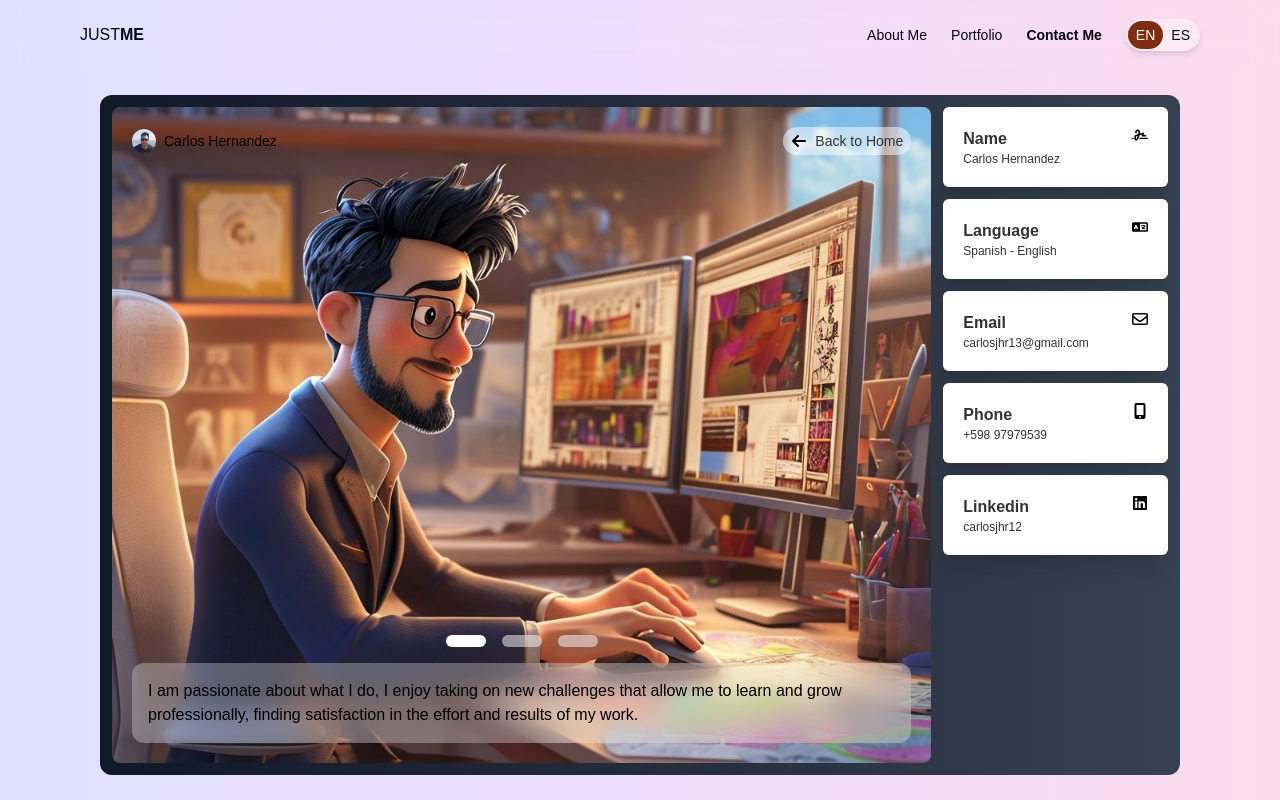
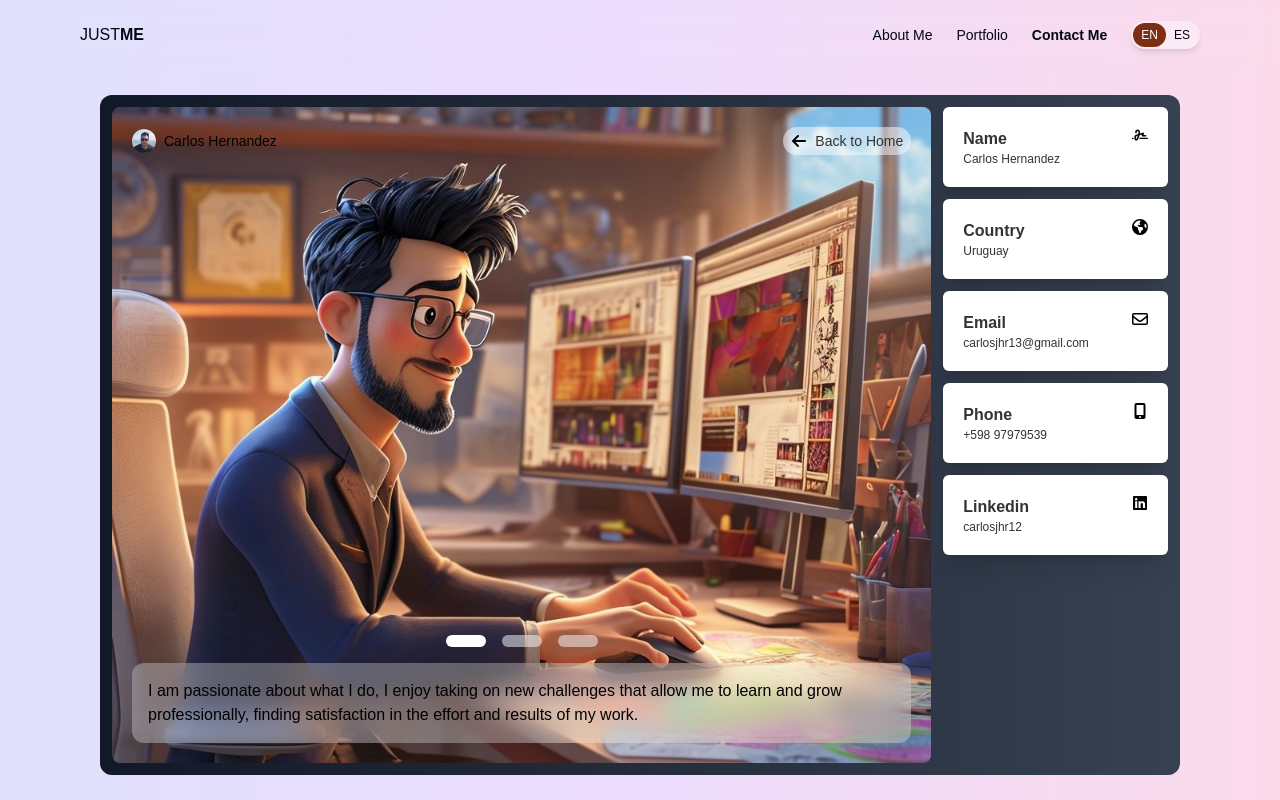
Before and after one commit to carlosjhr13/portfolio, a React (Vite) app: page /contact in a window 1280 px wide. Built offline with nearby package versions, Linux system fonts and the light colour scheme.

Commit message:
change principal image

```diff
--- a/src/components/AboutMe.jsx
+++ b/src/components/AboutMe.jsx
@@ -30,7 +30,7 @@ export const AboutMe = () => {
                   <p className="text-xl font-semibold">{t.profile.title}</p>
                   <img
                     className="w-28 h-28 rounded-full object-cover"
-                    src={`./assets/icons/perfilPhoto.jpg`}
+                    src={`./assets/icons/perfilPhoto2.jpg`}
                     alt="Carlos Hernandez"
                   />
                 </div>
--- a/src/components/ContactMe.jsx
+++ b/src/components/ContactMe.jsx
@@ -1,20 +1,36 @@
 import { useNavigate } from "react-router";
 import { CardPersonalInfo } from "../ui/CardPersonalInfo";
-import { useState } from "react";
+import { useState, useEffect } from "react";
+import { useLanguage } from "../context/LanguageContext";
+import { translations } from "../translations/translations";
 
 export const ContactMe = () => {
+  const { language } = useLanguage();
+  const t = translations[language].contactMe;
+
   const [content, setContent] = useState({
     image: "work",
-    text: "I am passionate about what I do, I enjoy taking on new challenges that allow me to learn and grow professionally, finding satisfaction in the effort and results of my work.",
+    text: t.slides.work.text,
   });
+
+  useEffect(() => {
+    setContent((prevContent) => ({
+      ...prevContent,
+      text: t.slides[prevContent.image].text,
+    }));
+  }, [language, t]);
+
   const navigate = useNavigate();
 
   const onNavigateBack = () => {
     navigate("/");
   };
 
-  const handleImageChange = (selectedImage, selectedText) => {
-    setContent({ image: selectedImage, text: selectedText });
+  const handleImageChange = (selectedImage) => {
+    setContent({
+      image: selectedImage,
+      text: t.slides[selectedImage].text,
+    });
   };
 
   return (
@@ -39,7 +55,7 @@ export const ContactMe = () => {
                 src={`./assets/icons/perfilPhoto.jpg`}
                 alt="Carlos Hernandez"
               />
-              <p className="text-sm text-black">Carlos Hernandez</p>
+              <p className="text-sm text-black">{t.personalInfo.name.info}</p>
             </div>
 
             <button
@@ -51,7 +67,7 @@ export const ContactMe = () => {
                 src={`./assets/icons/arrow-left.svg`}
                 alt="arrow-left"
               />
-              Back to Home
+              {t.backButton}
             </button>
           </div>
           <div className="flex flex-col gap-4">
@@ -60,34 +76,19 @@ export const ContactMe = () => {
                 className={`w-10 h-3 rounded-full ${
                   content.image === "work" ? "bg-white" : "bg-white/50"
                 }`}
-                onClick={() =>
-                  handleImageChange(
-                    "work",
-                    "I am passionate about what I do, I enjoy taking on new challenges that allow me to learn and grow professionally, finding satisfaction in the effort and results of my work."
-                  )
-                }
+                onClick={() => handleImageChange("work")}
               />
               <button
                 className={`w-10 h-3 rounded-full ${
                   content.image === "music" ? "bg-white" : "bg-white/50"
                 }`}
-                onClick={() =>
-                  handleImageChange(
-                    "music",
-                    "Music is my constant companion while I work. Listening to my favorite songs helps me concentrate, relax, and find the inspiration I need to give my best in every task."
-                  )
-                }
+                onClick={() => handleImageChange("music")}
               />
               <button
                 className={`w-10 h-3 rounded-full ${
-                  content.image === "default" ? "bg-white" : "bg-white/50"
+                  content.image === "family" ? "bg-white" : "bg-white/50"
                 }`}
-                onClick={() =>
-                  handleImageChange(
-                    "default",
-                    "Family time is invaluable to me. Finding a balance between work and moments with my loved ones is essential, as they are my source of motivation and energy to keep moving forward each day."
-                  )
-                }
+                onClick={() => handleImageChange("family")}
               />
             </div>
             <p className="right-0 bottom-0 left-0 backdrop-blur-md p-4 bg-white/30 text-black rounded-xl transition-all duration-700 ease-in-out">
@@ -97,33 +98,28 @@ export const ContactMe = () => {
         </div>
         <div className="md:flex flex-col gap-3 w-full md:w-1/3 h-full grid grid-cols-2 md:mt-0 mt-5 pb-8">
           <CardPersonalInfo
-            title="Name"
-            info="Carlos Hernandez"
+            title={t.personalInfo.name.title}
+            info={t.personalInfo.name.info}
             img={`./assets/icons/signature-solid.svg`}
           />
-          {/* <CardPersonalInfo
-            title="Country"
-            info="Uruguay"
+          <CardPersonalInfo
+            title={t.personalInfo.country.title}
+            info={t.personalInfo.country.info}
             img={`./assets/icons/earth-americas-solid.svg`}
-          /> */}
-          <CardPersonalInfo
-            title="Language"
-            info="Spanish - English"
-            img={`./assets/icons/language-solid.svg`}
           />
           <CardPersonalInfo
-            title="Email"
-            info="carlosjhr13@gmail.com"
+            title={t.personalInfo.email.title}
+            info={t.personalInfo.email.info}
             img={`./assets/icons/envelope-regular.svg`}
           />
           <CardPersonalInfo
-            title="Phone"
-            info="+598 97979539"
+            title={t.personalInfo.phone.title}
+            info={t.personalInfo.phone.info}
             img={`./assets/icons/mobile-screen-button-solid.svg`}
           />
           <CardPersonalInfo
-            title="Linkedin"
-            info="carlosjhr12"
+            title={t.personalInfo.linkedin.title}
+            info={t.personalInfo.linkedin.info}
             img={`./assets/icons/linkedin.svg`}
           />
         </div>
--- a/src/components/Home.jsx
+++ b/src/components/Home.jsx
@@ -73,8 +73,8 @@ export const Home = () => {
             </button>
           </div>
           <img
-            className="md:h-[110%] h-[60%] absolute bottom-0 md:-bottom-40 -md:right-60 lg:right-0 right-0 self-end object-cover -z-10"
-            src={`./assets/background-principal.png`}
+            className="h-[70%] md:h-[110%] absolute bottom-0 right-0 md:-bottom-40 lg:-bottom-20 self-end object-cover -z-10"
+            src={`./assets/background-principal2.png`}
             alt="Carlos Hernandez"
           />
         </section>
--- a/src/translations/translations.js
+++ b/src/translations/translations.js
@@ -66,9 +66,9 @@ export const translations = {
           description: [
             "Developed signage systems and identity manuals that improved brand visibility in the market",
             "Coordinated more than 10 graphic design projects, delivering results that increased customer satisfaction by 90%",
-            "Participated in the creation of web designs and interfaces for small App functionalities"
-          ]
-        }
+            "Participated in the creation of web designs and interfaces for small App functionalities",
+          ],
+        },
       },
       hardSkills: {
         title: "Hard Skills",
@@ -94,6 +94,7 @@ export const translations = {
           "Strong analytical and problem-solving skills",
           "Exceptional time management and organization",
           "Passion for creating user-centered experiences",
+          "English B1",
         ],
       },
       education: {
@@ -108,6 +109,42 @@ export const translations = {
       },
       footer:
         "I am excited about the possibility of bringing my design and development experience to the team, creating innovative and user-centered solutions. Don't hesitate to contact me for more information!",
+    },
+    contactMe: {
+      backButton: "Back to Home",
+      slides: {
+        work: {
+          text: "I am passionate about what I do, I enjoy taking on new challenges that allow me to learn and grow professionally, finding satisfaction in the effort and results of my work.",
+        },
+        music: {
+          text: "Music is my constant companion while I work. Listening to my favorite songs helps me concentrate, relax, and find the inspiration I need to give my best in every task.",
+        },
+        family: {
+          text: "Family time is invaluable to me. Finding a balance between work and moments with my loved ones is essential, as they are my source of motivation and energy to keep moving forward each day.",
+        },
+      },
+      personalInfo: {
+        name: {
+          title: "Name",
+          info: "Carlos Hernandez",
+        },
+        country: {
+          title: "Country",
+          info: "Uruguay",
+        },
+        email: {
+          title: "Email",
+          info: "carlosjhr13@gmail.com",
+        },
+        phone: {
+          title: "Phone",
+          info: "+598 97979539",
+        },
+        linkedin: {
+          title: "Linkedin",
+          info: "carlosjhr12",
+        },
+      },
     },
   },
   es: {
@@ -177,9 +214,9 @@ export const translations = {
           description: [
             "Desarrollé sistemas de señalización y manuales de identidad que mejoraron la visibilidad de la marca en el mercado",
             "Coordiné más de 10 proyectos de diseño gráfico, entregando resultados que aumentaron la satisfacción del cliente en un 90%",
-            "Participé en la creación de diseños web e interfaces para pequeñas funcionalidades de Apps"
-          ]
-        }
+            "Participé en la creación de diseños web e interfaces para pequeñas funcionalidades de Apps",
+          ],
+        },
       },
       hardSkills: {
         title: "Habilidades Técnicas",
@@ -220,5 +257,41 @@ export const translations = {
       footer:
         "¡Estoy emocionado por la posibilidad de aportar mi experiencia en diseño y desarrollo al equipo, creando soluciones innovadoras y centradas en el usuario. ¡No dudes en contactarme para más información!",
     },
+    contactMe: {
+      backButton: "Volver al Inicio",
+      slides: {
+        work: {
+          text: "Me apasiona lo que hago, disfruto asumir nuevos desafíos que me permitan aprender y crecer profesionalmente, encontrando satisfacción en el esfuerzo y los resultados de mi trabajo.",
+        },
+        music: {
+          text: "La música es mi compañera constante mientras trabajo. Escuchar mis canciones favoritas me ayuda a concentrarme, relajarme y encontrar la inspiración que necesito para dar lo mejor en cada tarea.",
+        },
+        family: {
+          text: "El tiempo en familia es invaluable para mí. Encontrar un equilibrio entre el trabajo y los momentos con mis seres queridos es esencial, ya que son mi fuente de motivación y energía para seguir adelante cada día.",
+        },
+      },
+      personalInfo: {
+        name: {
+          title: "Nombre",
+          info: "Carlos Hernandez",
+        },
+        country: {
+          title: "País",
+          info: "Uruguay",
+        },
+        email: {
+          title: "Correo",
+          info: "carlosjhr13@gmail.com",
+        },
+        phone: {
+          title: "Teléfono",
+          info: "+598 97979539",
+        },
+        linkedin: {
+          title: "Linkedin",
+          info: "carlosjhr12",
+        },
+      },
+    },
   },
 };
--- a/src/ui/Navbar.jsx
+++ b/src/ui/Navbar.jsx
@@ -36,14 +36,30 @@ export const Navbar = () => {
       }`}
     >
       <div className="flex w-full items-center justify-between">
-        <Link
-          className="text-gray-950" // Fixed: removed function and used direct string
-          to="/"
-        >
+        <Link className="text-gray-950" to="/">
           <p className="font-light text-MD text-gray-950 xl:text-md">
             JUST<span className="font-bold">ME</span>
           </p>
         </Link>
+        <div className="flex items-center gap-4">
+          <div className="flex items-center p-[2px] rounded-full bg-white/40 shadow-md hover:bg-white/50 lg:hidden">
+            <span
+              onClick={toggleLanguage}
+              className={`px-2 py-1 rounded-full transition-all duration-600 cursor-pointer text-xs ${
+                language === "en" ? "bg-orange-900 text-white" : ""
+              }`}
+            >
+              EN
+            </span>
+            <span
+              onClick={toggleLanguage}
+              className={`px-2 py-1 rounded-full transition-all duration-600 cursor-pointer text-xs ${
+                language === "es" ? "bg-orange-900 text-white" : ""
+              }`}
+            >
+              ES
+            </span>
+          </div>
           <button className="lg:hidden" onClick={onShowMenu}>
             <img
               className="w-6 h-6 min-w-4 xl:w-6 xl:h-6"
@@ -51,6 +67,7 @@ export const Navbar = () => {
               alt="menu"
             />
           </button>
+        </div>
 
         <div className="lg:flex items-center gap-4 text-sm lg:text-md lg:gap-6 hidden text-gray-950">
           <NavLink
@@ -74,17 +91,10 @@ export const Navbar = () => {
             {t.nav.contactMe}
           </NavLink>
 
-          {/* <button
-            className="px-4 py-2 shadow-md rounded-full bg-white/40 hover:bg-white/50 text-gray-900 sm:w-fit text-sm xl:text-md"
-            onClick={onContact}
-          >
-            {t.nav.contactMe}
-          </button> */}
-
           <div className="flex items-center p-[2px] rounded-full bg-white/40 shadow-md hover:bg-white/50">
             <span
               onClick={toggleLanguage}
-              className={`px-2 py-1 rounded-full transition-all duration-600 cursor-pointer ${
+              className={`px-2 py-1 rounded-full transition-all duration-600 cursor-pointer text-xs ${
                 language === "en" ? "bg-orange-900 text-white" : ""
               }`}
             >
@@ -92,7 +102,7 @@ export const Navbar = () => {
             </span>
             <span
               onClick={toggleLanguage}
-              className={`px-2 py-1 rounded-full transition-all duration-600 cursor-pointer ${
+              className={`px-2 py-1 rounded-full transition-all duration-600 cursor-pointer text-xs ${
                 language === "es" ? "bg-orange-900 text-white" : ""
               }`}
             >
```
Also changed, not shown: public/assets/background-principal2.png (added), public/assets/icons/perfilPhoto2.jpg (added). Lines whose indentation alone changed are shown as unchanged.
